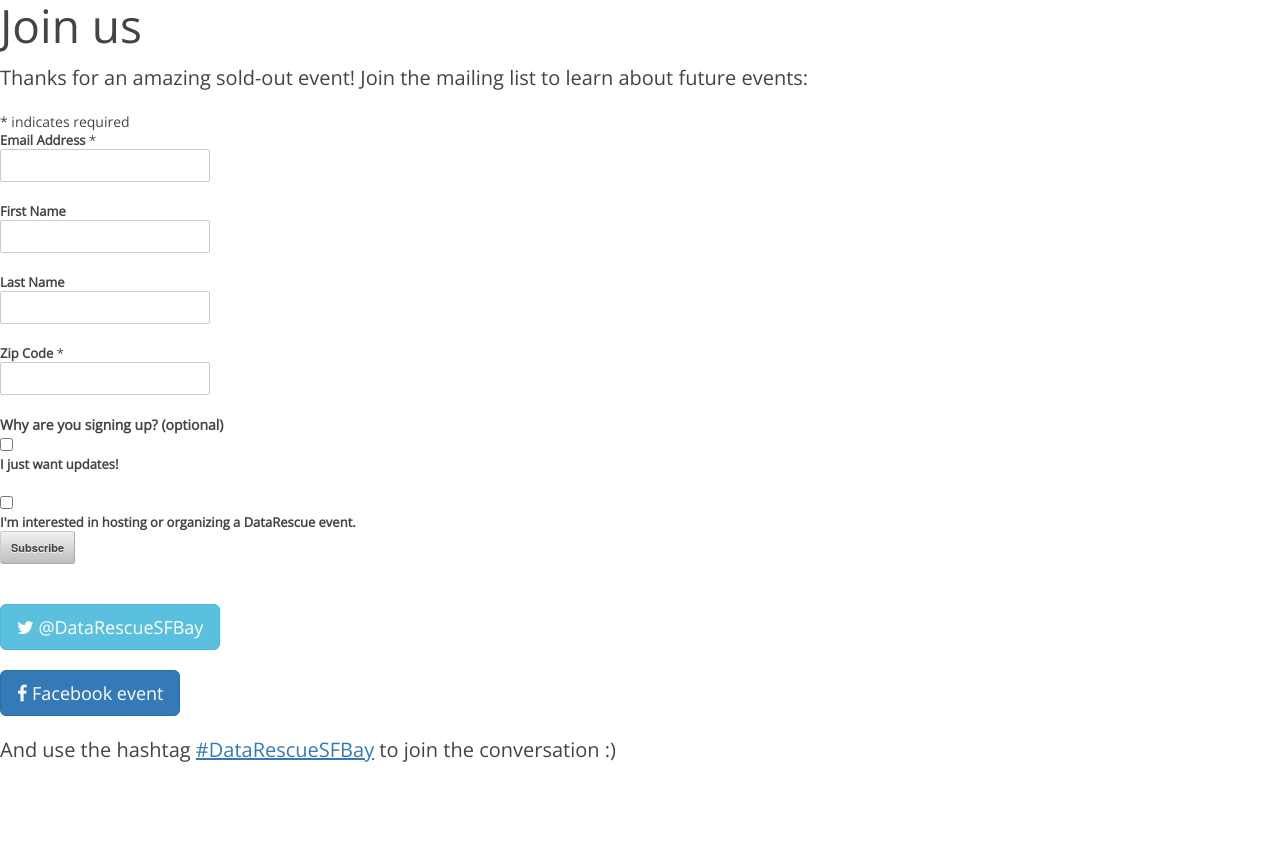
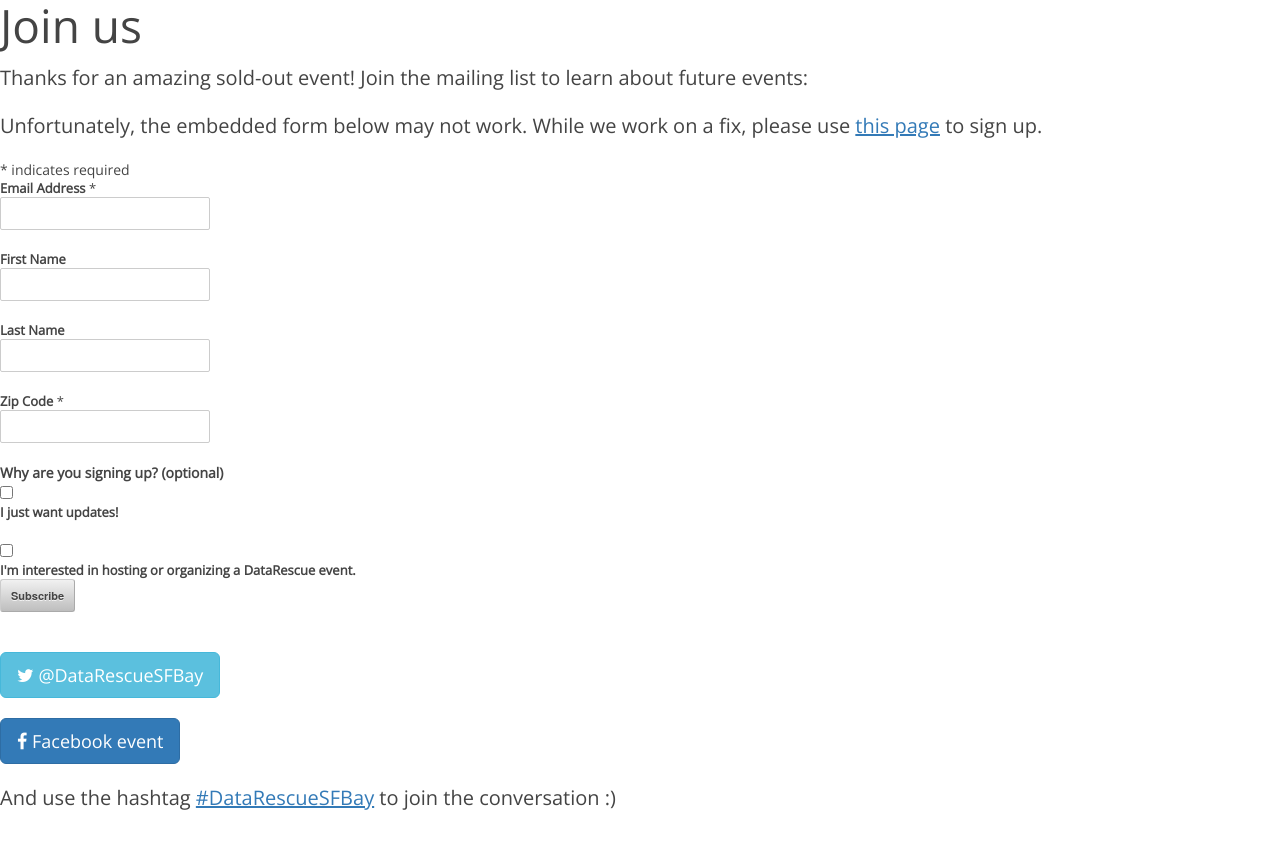
Before and after one commit to suchthis/DataRescueSFBay.github.io, a Jekyll site: the page built from 2016/_posts/2014-01-02-join.md, in a window 1280 px wide. Shown: the top 849 px of the page. Built offline with Jekyll 4.4.1, drawn with Linux system fonts in a browser that asks for light colours; nearby versions of some CDN libraries; our own code applies the rules of GitHub Pages for plain Markdown files; comment, search, counter and statistics services are not loaded.

Commit message:
Update 2014-01-02-join.md

```diff
--- a/2016/_posts/2014-01-02-join.md
+++ b/2016/_posts/2014-01-02-join.md
@@ -8,6 +8,8 @@ color: white
 # Join us
 
 Thanks for an amazing sold-out event! Join the mailing list to learn about future events:
+
+Unfortunately, the embedded form below may not work. While we work on a fix, please use [this page](http://eepurl.com/cBAYxL) to sign up.
 
 <!-- Begin MailChimp Signup Form -->
 <div id="mc_embed_signup">
```
